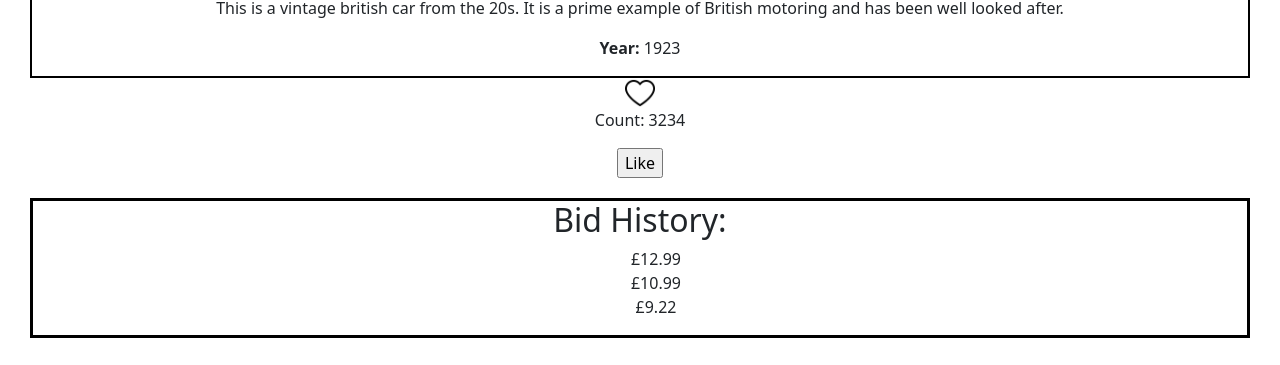
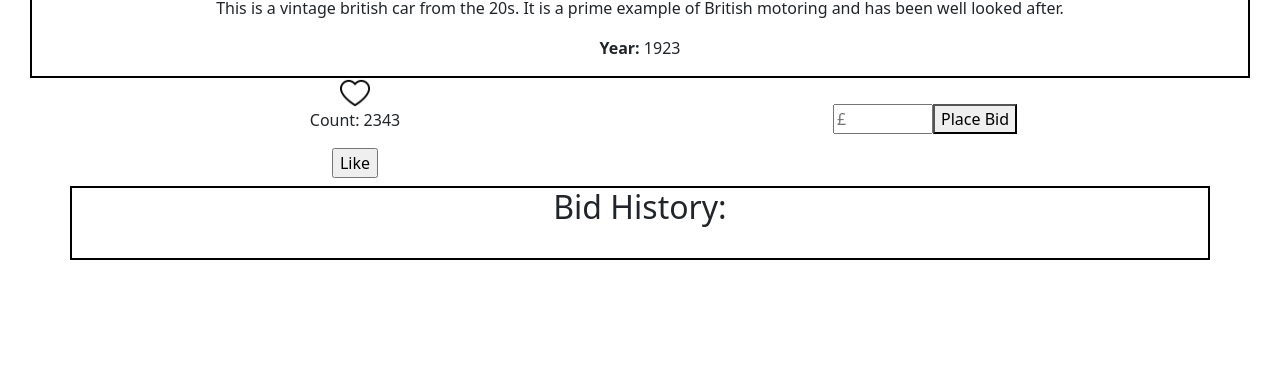
Before and after one commit to alexheywood/auction-room, a React (Create React App) app: page / in a window 1280 px wide. Shown: the part 1068-1433 px from the top of the page. After the commit the page ends 1358 px from the top, so only its background shows below. Built offline with nearby package versions, Linux system fonts and the light colour scheme.

Commit message:
'removed bidHistory and included it in bidButton'

```diff
--- a/src/App.css
+++ b/src/App.css
@@ -39,7 +39,7 @@
 }
 
 .bidHistory {
-  border: solid black;
+  border: solid black 2px;
   margin-top: 20px;
 }
 
@@ -48,10 +48,6 @@
   border: solid black 2px;
 }
 
-.bidButton {
-  margin-top: 20px;
-  margin-bottom: 0px;
-}
 
 ul {
   list-style: none;
@@ -62,3 +58,17 @@ ul {
 .itemImage {
   border: solid black 2px;
 }
+
+
+.bidButton {
+  margin-top: 10px;
+}
+
+.bidTitle {
+  margin-bottom: 5px;
+}
+
+.bidInput {
+
+  width: 100px;
+}
--- a/src/BidHistory.js
+++ /dev/null
@@ -1,17 +0,0 @@
-import React from 'react';
-
-function BidHistory(props) {
-
-    return (
-        <div className="bidHistory">
-        <h2>Bid History:</h2>
-        <ul>
-            <li>£12.99</li>
-            <li>£10.99</li>
-            <li>£9.22</li>
-        </ul>
-        </div>
-    )
-}
-
-export default BidHistory;
--- /dev/null
+++ b/src/bids.js
@@ -0,0 +1 @@
+export let bids = ['100.98', '223.25', '434.56'];
--- /dev/null
+++ b/src/components/BidButton.js
@@ -0,0 +1,39 @@
+import React, {useState} from 'react';
+
+
+export default function BidButton(props) {
+    const [bid, setBid] = useState('');
+    const [bids, setBids] = useState([]);
+
+
+    let nextId = 0;
+    return (
+        <>
+      <div className="col-6 mt-3">
+        <input className="bidInput"
+        placeholder="£"
+          value={bid}
+          onChange={e => setBid(e.target.value)}
+        />
+        <button className="bidButton" onClick={() => {
+          setBids([
+            { id: nextId, value: bid },
+            ...bids
+          ])
+          setBid('');
+          nextId++;
+
+        }}>Place Bid</button>
+        </div>
+
+        <div className="bidHistory container col-12 mt-2">
+        <h2>Bid History:</h2>
+        <ul>
+          {bids.map(bid => (
+            <li key={bid.id}>{bid.value}</li>
+          ))}
+        </ul>
+        </div>
+      </>
+    )
+}
--- /dev/null
+++ b/src/components/BidSection.js
@@ -0,0 +1,16 @@
+import React, {useState} from 'react';
+import LikeButton from './LikeButton';
+import BidButton from './BidButton';
+import {bids} from '../bids';
+
+export default function BidSection(props) {
+
+    return (
+        <div className="bidSection container">
+            <div className="row">
+                <LikeButton likeCount={props.likeCount}/>
+                <BidButton />
+            </div>
+        </div>
+    )
+}
--- a/src/Item.js
+++ b/src/components/Item.js
@@ -1,8 +1,7 @@
 import React from 'react';
-import LikeButton from './LikeButton';
-import BidHistory from './BidHistory';
 import Image from './Image';
 import Description from './Description';
+import BidSection from './BidSection';
 
 function Item(props) {
 
@@ -17,8 +16,7 @@ function Item(props) {
             description={props.itemObject.description.description}
             year={props.itemObject.description.year}
             />
-            <LikeButton />
-            <BidHistory />
+            <BidSection likeCount={props.itemObject.likeCount} />
         </div>
     )
 }
--- a/src/LikeButton.js
+++ b/src/components/LikeButton.js
@@ -1,14 +1,15 @@
 import React, { useState } from 'react';
-import { items } from './items';
+import { items } from '../items';
 
-function LikeButton()
+function LikeButton(props)
 {
     const [isLiked, setLike] = useState(false);
-    let [likes, setLikes] = useState(3234);
+    let [likes, setLikes] = useState(props.likeCount);
+
     let [buttonText, setButtonText] = useState('Like');
     let [buttonURL, setButtonURL] = useState('noLike.png');
 
-    const handleBid = () => {
+    const handleLike = () => {
 
         if(isLiked) {
             setLikes((likes - 1));
@@ -23,18 +24,16 @@ function LikeButton()
         setButtonText('Unlike');
         setButtonURL('like.png');
         }
-        console.log(isLiked);
-        console.log("Likes: " + likes);
 
     }
 
 
     return (
-        <div className="bidSection justify-space-even">
-                        <img src={buttonURL} width="30" height="30"/>
+        <div className="likeSection justify-space-even col-6">
+            <img src={buttonURL} width="30" height="30"/>
             <p className="likeCount">Count: {likes}</p>
             <div className="likeButton">
-            <input type="submit" value={buttonText} onClick={handleBid} />
+            <input type="submit" value={buttonText} onClick={handleLike} />
             </div>
         </div>
     )
--- a/src/items.js
+++ b/src/items.js
@@ -9,5 +9,6 @@ export const items = [
         year: "1923"
       },
       bidHistory: [],
+      likeCount: 2343
     }
   ]
```
Also changed, not shown: src/App.js (+3 -10 lines), src/components/Description.js (renamed from src/Description.js), src/components/Image.js (renamed from src/Image.js), src/components/NavBar.js (renamed from src/NavBar.js).
